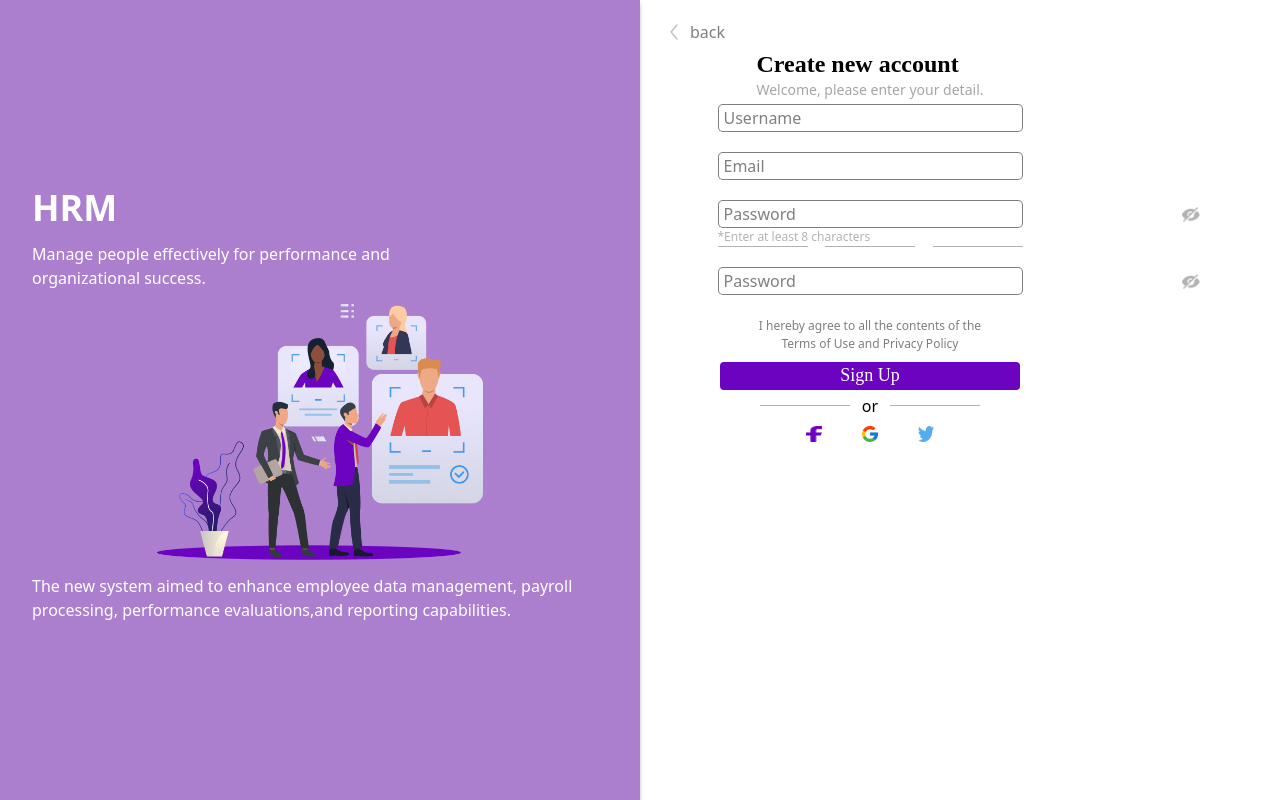
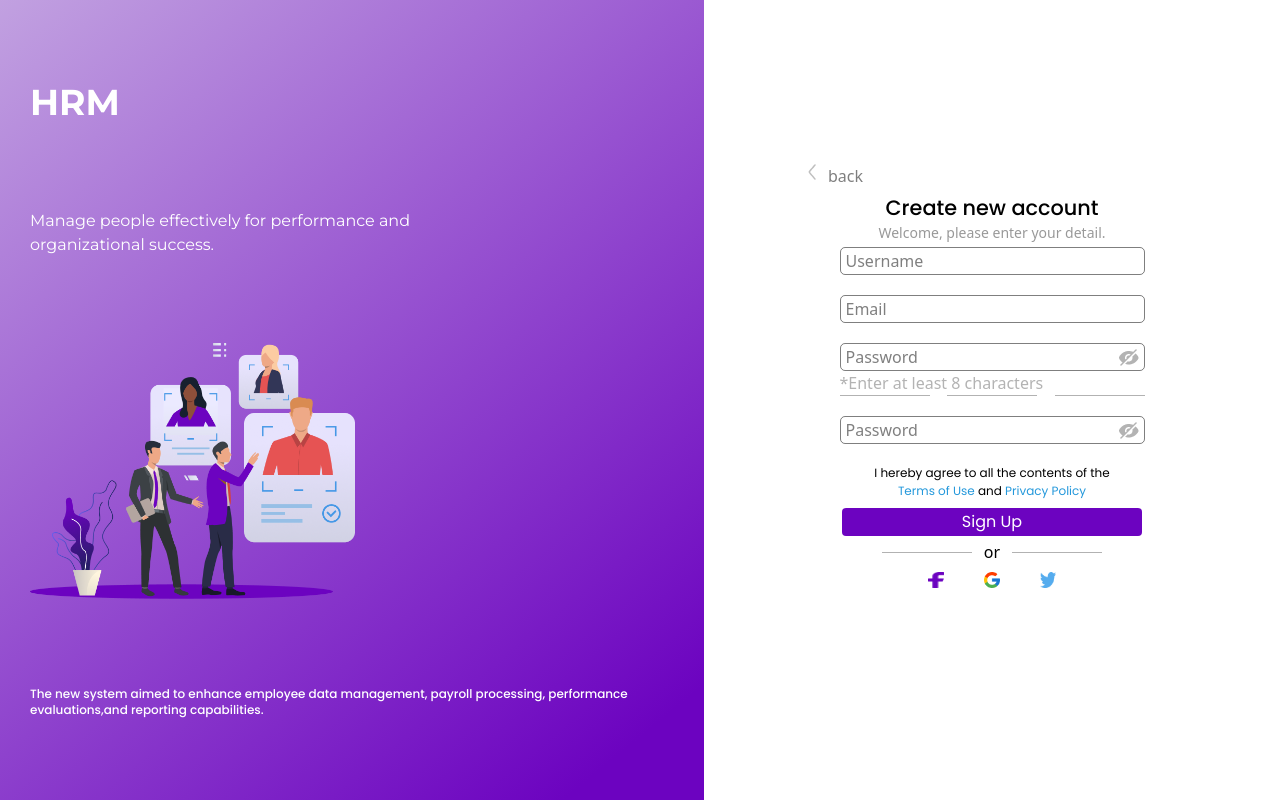
Before and after one commit to smita1017/HRM-Responsive-Webpage, a React (Vite) app: page / in a window 1280 px wide. Built offline with nearby package versions, Linux system fonts and the light colour scheme.

Commit message:
second commit 31 jan 2025

```diff
--- a/src/App.css
+++ b/src/App.css
@@ -1,17 +1,26 @@
 @import "@fontsource/montserrat";
+@import url('https://fonts.googleapis.com/css2?family=Lato:ital,wght@0,100;0,300;0,400;0,700;0,900;1,100;1,300;1,400;1,700;1,900&family=Montserrat:ital,wght@0,100..900;1,100..900&family=Poppins:ital,wght@0,100;0,200;0,300;0,400;0,500;0,600;0,700;0,800;0,900;1,100;1,200;1,300;1,400;1,500;1,600;1,700;1,800;1,900&display=swap');
 
-body{
+.Container{
   height: 100vh;
-  width: 100vw ;
+  width: 100vw;
 }
+
 .sectionleft{
-background: linear-gradient(0deg, rgba(108, 3, 192, 0.42), rgba(108, 3, 192, 0.42)), #D9D9D9;
-box-shadow: 0px 4px 4px rgba(0, 0, 0, 0.25);
-
+background: linear-gradient(140.72deg, #EAECF0 -43.62%, #6C03C0 91.63%);
+width:55%;
+height: 100%;
+padding-left: 30px;
 }
 .sectionright{
-  padding: 10px;
+  /* margin-top: 40px; */
+  height: 100%;
+  width: 45%;
+  display: flex;
+  align-items: center;
+  justify-content: center;
 }
+
 .h3footer{
   font-family: "Poppins", serif;
   font-weight: 300;
@@ -19,51 +28,198 @@ box-shadow: 0px 4px 4px rgba(0, 0, 0, 0.25);
 }
 .designfont{
   font-family: "Poppins", serif;
+  font-weight:500;
+  font-size: 1.3em;
 }
-.inputdesign{
+.inputdesign {
+  display: flex;
+  align-items: center;
+  justify-content: space-between;
   width: 305px;
   height: 28px;
   padding: 5px;
   border-radius: 5px;
 }
+.wrapper{
+  height: 95%;
+  width: 100%;
+}
+  .inputdesign::placeholder {
+    font-family: "Poppins", sans-serif;
+    font-weight: 400;
+    font-size: 0.875em;
+    opacity: 0.4;
+  }
+
 .text_design_p{
-  font-size:12px;
+  font: size 0.77em;;
   text-align: left;
-  width: 305px;
+  width: 19.063;
   color:#B3B3B3;
 }
+
 .backbutton{
-  width: 400px;
+  width: 19rem;
   display: flex;
-  align-items: center;
+  align-items: start;
   justify-content: start;
   opacity: 0.5;
+  margin-right: 4em;
 }
 .hrdesign{
-  width: 90px;
+  width: 5.625em;
   opacity: 0.3;
 }
+.spandesigm{
+  color:#2498DB
+
+}
 .paradesign{
-  margin-top:0.5%;
-  width: 302px;
-  height: 25px;
-  font-size: 12px;
-  opacity: 0.5;
+  width: 22em;
+  height: 1em;
+  margin-bottom: 1em;
+  font-size: 0.75em;
+  font-family: "Poppins", sans-serif;
 }
 .btnsighup{
-  font-size:large;
-  height: 28px;
-  width: 300px;
+  font-size:1em;
+  height: 1.75em;
+  width: 18.75em;
+  font-family: "Poppins", sans-serif;
+
   background-color: #6C03C0;
-  border-radius: 4px;
+  border-radius: 0.25em;
   color:white;
-  font-family:"poppine";
   &:hover{
-    border: 2px solid #00CCFF;
+    border: 0.125em solid #00CCFF;
+    cursor: pointer;
   }
 }
 .eyeimg{
   height: 15px;
   position: absolute;
-  right: 80px;
+  right: 44px;
 }
+
+.montserrat-regular {
+    font-family: 'Montserrat';
+    font-style: normal;
+    font-weight: 700;
+    font-size: 75px;
+    line-height: 91px;
+}
+.montserrat-small{
+font-family: 'Montserrat';
+font-style: normal;
+font-weight: 500;
+font-size: 25px;
+line-height: 30px;
+}
+.montserrat-xsm{
+  font-family: 'Montserrat';
+  font-style: normal;
+  font-weight: 200;
+  font-size: 15px;
+  line-height: 10px;
+  }
+  .montserrat-use{
+    font-family: 'Montserrat';
+  }
+  .poppins-use{
+    font-family: "Poppins", serif;
+
+  }
+
+.poppins-regular {
+  font-family: "Poppins", serif;
+  font-weight: bold;
+  font-size: 14;
+  font-style: normal;
+}
+.montserrat-bold {
+  font-family: "Montserrat", sans-serif;
+  font-optical-sizing: auto;
+  font-weight: 700;
+  font-style: normal;
+}
+
+.montserrat-light {
+  font-family: "Montserrat", sans-serif;
+  font-optical-sizing: auto;
+  font-weight: 300;
+  font-style: normal;
+}
+/* ------------------------------------------------------------------------------------------------------------------------------------------------------------------------------------------                       media queary start from here      ------------------------------------------------------------------------------------------------------------------------------------------------------------------- */
+@media (max-width:600px) {
+  .Container{
+    height: 100vh;
+    width: 100vw;
+    box-sizing: border-box;
+    flex-direction: column;
+    /* padding: 20px; */
+
+  }
+  .sectionleft{
+    height: 35%;
+    width: 100%;
+  }
+  /* .sectionright{
+    height: 35%;
+    width: 100%;
+  } */
+  .wrapper{
+    height: 65%;
+    width: 100%;
+  }
+  .heroimg{
+    height:100px;
+    margin-right: 40px;
+  }
+  .imagediv{
+    margin-top: 0.5em;
+    margin-left: 9rem;
+    /* background-color: red; */
+  }
+  .hrm{
+    font-size:30px;
+  }
+}
+
+@media (min-width: 601px) and (max-width: 900px) {
+  .Container{
+    height: 100vh;
+    width: 100vw;
+    box-sizing: border-box;
+    display: flex;
+    justify-content:space-between;
+    align-items: center;
+    gap: 20px;  /* padding: 20px; */
+  }
+  /* .sectionleft{
+    width: 60%;
+    height: 100%;
+  } */
+  .wrapper{
+    width:100%;
+    height: 100%;
+  }
+  /* .sectionright{
+    display: flex;
+    align-items: center;
+    justify-content: center;
+  }  */
+  .sectionleft{
+    background: linear-gradient(140.72deg, #EAECF0 -43.62%, #6C03C0 91.63%);
+    width:55%;
+    height: 100%;
+    padding-left: 30px;
+    }
+    .sectionright{
+      /* margin-top: 40px; */
+      height: 100%;
+      width: 45%;
+      display: flex;
+      align-items: center;
+      justify-content: center;
+    }
+}
--- a/src/App.jsx
+++ b/src/App.jsx
@@ -8,7 +8,7 @@ function App() {
 
   return (
     <>
-    <div className='Container h-screen w-screen flex items-center'>
+    <div className='Container flex items-center justify-around'>
     <Sectionleft/>
     <Sectionright/>
     </div>
--- a/src/Componenet/Form.jsx
+++ b/src/Componenet/Form.jsx
@@ -4,31 +4,35 @@ import Backimg from "../assets/Back.png";
 import Border from "./Border";
 import Button from "../Button";
 import ImgDiv from "./ImgDiv";
-import Facebook from "../assets/Facebook.png"
-import google from "../assets/google.png"
-import Twitter from "../assets/Twitter.png"
-import Eye from '../assets/Eye.png'
-
+import Facebook from "../assets/Facebook.png";
+import google from "../assets/google.png";
+import Twitter from "../assets/Twitter.png";
+import Eye from "../assets/Eye.png";
 
 const Form = () => {
   return (
-    <section className="sectionright">
-    <div className="h-full flex items-center justify-center flex-col gap-1">
+    <section className="Formsectionright h-screen ">
+      <div className="wrapper h-full flex items-center justify-center flex-col gap-1 ">
         <div className="backbutton flex justify-center items-center gap-3">
-        <img className="h-4" src={Backimg} alt="backsymbol" />
+          <img className="h-4 items-center " src={Backimg} alt="backsymbol" />
           <a href="">back</a>
         </div>
         <div>
-        <h1 className="designfont font-bold text-2xl">Create new account</h1>
-        <p className="text-sm opacity-35">Welcome, please enter your detail.</p>
+          <h1 className="designfont text-center">Create new account</h1>
+          <p className="text-sm opacity-40 text-center">
+            Welcome, please enter your detail.
+          </p>
         </div>
         <form
           action=""
-        className="flex items-center justify-center flex-col gap-5">
+          className="flex items-center justify-center flex-col gap-5"
+        >
           <InputField name="Username" />
-        <InputField name="Email" />
-        <div >
-       <div className=" flex items-center justify-center"><InputField className="mb-0.5" name="Password" /><img className="eyeimg" src={Eye} alt="eyeimg" /></div>
+          <InputField name="Email"/>
+          <div>
+            <div>
+              <InputField className="mb-0.5" name="Password" img={Eye} />
+            </div>
             <p className=" text_design_p">*Enter at least 8 characters</p>
             <div className="flex items-center justify-between gap-2">
               <Border />
@@ -36,22 +40,29 @@ const Form = () => {
               <Border />
             </div>
           </div>
-        <div className="flex items-center justify-center"><InputField name="Password" /><img className="eyeimg" src={Eye} alt="eyeimg" /></div>
+          <div>
+            <InputField name="Password" img={Eye} />
+          </div>
           <div className="paradesign">
-        <p className="text-center">I hereby agree to all the contents of the<br/> Terms of Use <span>and</span> Privacy Policy</p>
+            <p className="text-center ">
+              I hereby agree to all the contents of the
+              <br />
+              <span className="spandesigm">Terms of Use </span>and
+              <span className="spandesigm"> Privacy Policy</span>
+            </p>
           </div>
-        <Button name="Sign Up"/>
+          <Button name="Sign Up" />
         </form>
         <div>
           <div className="flex items-center justify-center gap-3">
-          <Border/>
+            <Border />
             <p>or</p>
-          <Border/>
+            <Border />
           </div>
           <div className=" flex justify-center items-center gap-6">
-       <ImgDiv img={Facebook}/>
-       <ImgDiv img={google}/>
-       <ImgDiv img={Twitter}/>
+            <ImgDiv img={Facebook} />
+            <ImgDiv img={google} />
+            <ImgDiv img={Twitter} />
           </div>
         </div>
       </div>
--- a/src/Componenet/ImgDiv.jsx
+++ b/src/Componenet/ImgDiv.jsx
@@ -3,7 +3,7 @@ import React from 'react'
 const ImgDiv = (props) => {
   return (
     <div className='h-8 w-8 flex items-center justify-center rounded-full hover:scale-125'>
-       <a href=""><img className='h-4 w-4' src={props.img} alt={props.name} /></a>
+       <a href=""><img className=' h-4 w-4' src={props.img} alt={props.name} /></a>
     </div>
   )
 }
--- a/src/Componenet/InputField.jsx
+++ b/src/Componenet/InputField.jsx
@@ -2,7 +2,10 @@ import React from 'react'
 
 const InputField = (props) => {
   return (
-    <input className='inputdesign bg-white border-1 border-black/50 placeholder-black/50' type="text" placeholder={props.name}/>
+   <div className='inputdesign border-1 border-black/50 flex items-center justify-between'>
+    <input className=' bg-white border-0' type="text" placeholder={props.name}/>
+   <button className='border-0 btnclass'><img src={props.img} alt=""/></button>
+   </div>
   )
 }
 
--- a/src/Sectionleft.jsx
+++ b/src/Sectionleft.jsx
@@ -2,15 +2,15 @@ import React from 'react'
 import Heroimage from './assets/HeroImage.png'
 const Sectionleft = () => {
   return (
-    <section className=' sectionleft h-screen text-white flex items-center justify-center flex-col gap-3.5' style={{width:640}}>
+    <section className='sectionleft text-white flex items-start justify-evenly flex-col gap-1 '>
       <div>
-        <div className='w-xl'>
-        <h1 style={{marginTop:10}} className='hrm text-4xl text-left font-bold font-montserrat'>HRM</h1>
+        <div className='w-l'>
+        <h1 className=' hrm text-4xl font-bold text-left montserrat-use'>HRM</h1>
         </div>
       </div>
-        <div  className='w-xl text-left'><h4 className='font-montserrat '>Manage people effectively for performance and <br/>organizational success.</h4></div>
-        <div><img className='h-64 w-full' src={Heroimage} alt="" /></div>
-        <div className='w-xl text-left'><h3 className='font-montserrat'>The new system aimed to enhance employee data management, payroll processing, performance evaluations,and reporting capabilities.</h3></div>
+        <div  className='heading2 w-l text-left'><h4 className='montserrat-use'>Manage people effectively for performance and <br/>organizational success.</h4></div>
+        <div className='imagediv'><img className='heroimg h-64 w-full' src={Heroimage} alt="" /></div>
+        <div className='heading3 w-l text-left'><h3 className="poppins-use font-medium text-xs">The new system aimed to enhance employee data management, payroll processing, performance evaluations,and reporting capabilities.</h3></div>
     </section>
   )
 }
--- a/src/Sectionright.jsx
+++ b/src/Sectionright.jsx
@@ -3,7 +3,7 @@ import Form from './Componenet/Form'
 
 const Sectionright = () => {
   return (
-    <section className='sectionright h-screen'style={{width:460}}>
+    <section className='sectionright h-screen'>
 <Form/>
     </section>
   )
```
Lines whose indentation alone changed are shown as unchanged.
